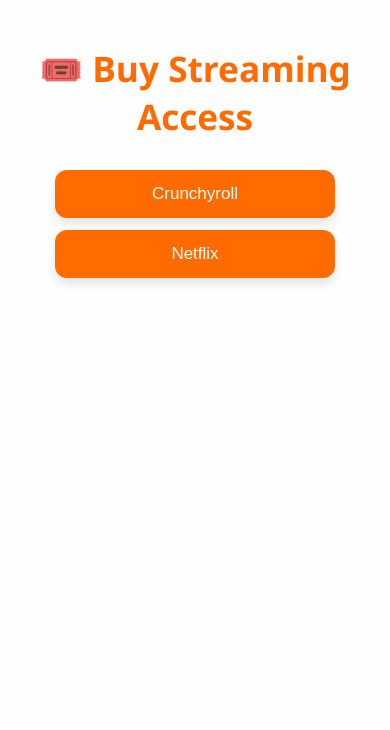
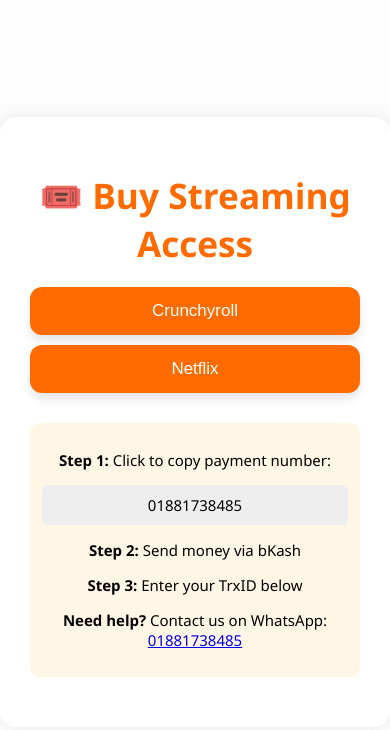
Before and after one commit to murshed61/crunchyroll-checkout-v2, a plain HTML site: page index.html in a window 390 px wide. Drawn offline with Linux system fonts and the light colour scheme.

Commit message:
Update index.html

```diff
--- a/index.html
+++ b/index.html
@@ -15,19 +15,56 @@
       font-family: 'Segoe UI', sans-serif;
       background: var(--bg-color);
       margin: 0;
-      padding: 20px;
+      padding: 0;
+      display: flex;
+      justify-content: center;
+      align-items: center;
+      min-height: 100vh;
+      animation: fadeIn 0.8s ease-in;
+    }
+
+    @keyframes fadeIn {
+      from { opacity: 0; transform: translateY(20px); }
+      to { opacity: 1; transform: translateY(0); }
+    }
+
+    .container {
+      max-width: 500px;
+      width: 90%;
+      background: white;
+      border-radius: 16px;
+      box-shadow: 0 0 20px rgba(0,0,0,0.1);
+      padding: 30px;
       text-align: center;
+      animation: fadeIn 1s ease-in-out;
     }
 
     h1 {
       color: var(--primary-color);
       font-size: 2.2rem;
-      margin-bottom: 30px;
+      margin-bottom: 20px;
+    }
+
+    .instructions {
+      background: #fff6e5;
+      padding: 12px;
+      border-radius: 10px;
+      margin-bottom: 20px;
+      font-size: 15px;
+    }
+
+    .copy-box {
+      background: #eee;
+      padding: 10px;
+      border-radius: 6px;
+      margin: 10px 0;
+      cursor: pointer;
+      user-select: all;
     }
 
     .service-btn {
       padding: 14px 24px;
-      margin: 12px;
+      margin: 12px 6px;
       border-radius: 12px;
       border: none;
       background: var(--primary-color);
@@ -54,8 +91,7 @@
 
     input[type="text"] {
       padding: 12px;
-      width: 80%;
-      max-width: 300px;
+      width: 100%;
       border: 2px solid #ccc;
       border-radius: 8px;
       font-size: 16px;
@@ -82,12 +118,11 @@
     }
 
     .account-box {
-      background: #fff;
-      padding: 25px;
+      background: #f9f9f9;
+      padding: 20px;
       border-radius: 12px;
-      display: inline-block;
-      margin-top: 25px;
-      box-shadow: 0 2px 12px rgba(0,0,0,0.15);
+      margin-top: 20px;
+      box-shadow: 0 0 10px rgba(0,0,0,0.1);
     }
 
     .account-box p {
@@ -95,17 +130,24 @@
       font-size: 15px;
     }
 
+    .error {
+      color: red;
+    }
+
     @media (max-width: 600px) {
       .service-btn {
         display: block;
-        width: 80%;
-        margin: 12px auto;
+        width: 100%;
+        margin: 10px 0;
       }
     }
   </style>
 </head>
 <body>
+  <div class="container">
     <h1>🎟️ Buy Streaming Access</h1>
+
+
 
     <div>
       <button class="service-btn" onclick="selectService('crunchyroll')">Crunchyroll</button>
@@ -117,11 +159,17 @@
       <button class="service-btn" onclick="selectTier('shared')">Shared</button>
       <button class="service-btn" onclick="selectTier('personal')">Personal</button>
     </div>
+    <div id="pay-instructions" style="margin-top: 30px;">
+  <div class="instructions">
+      <p><strong>Step 1:</strong> Click to copy payment number:</p>
+      <div class="copy-box" onclick="copyToClipboard('01881738485')">01881738485</div>
+      <p><strong>Step 2:</strong> Send money via bKash</p>
+      <p><strong>Step 3:</strong> Enter your TrxID below</p>
+      <p><strong>Need help?</strong> Contact us on WhatsApp: <a href="https://wa.me/8801881738485" target="_blank">01881738485</a></p>
+    </div>
 
     <div class="checkout" id="checkout">
-    <p><strong>Send payment to:</strong> 01881738485</p>
-    <p>💳 Amount: <span id="price"></span> Tk (±10%)</p>
-
+      <p><strong>Amount to send:</strong> <span id="price"></span> Tk</p>
       <div class="input-group">
         <input type="text" id="trxid" placeholder="Enter your bKash TrxID" />
       </div>
@@ -132,7 +180,8 @@
     </div>
 
     <div class="result" id="result"></div>
-  <div class="error" id="error" style="color: red;"></div>
+    <div class="error" id="error"></div>
+  </div>
 
   <script>
     let selectedService = "";
@@ -167,7 +216,7 @@
       }
 
       document.getElementById("error").style.display = "none";
-      let seconds = 60;
+      let seconds = 10;
       document.getElementById("timer").textContent = `Checking in ${seconds}s...`;
       const interval = setInterval(() => {
         seconds--;
@@ -209,6 +258,12 @@
       e.style.display = "block";
       e.textContent = msg;
     }
+
+    function copyToClipboard(text) {
+      navigator.clipboard.writeText(text).then(() => {
+        alert("Number copied to clipboard!");
+      });
+    }
   </script>
 </body>
 </html>
```
Lines whose indentation alone changed are shown as unchanged.
